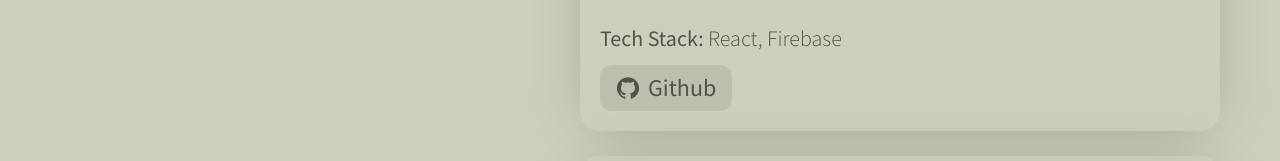
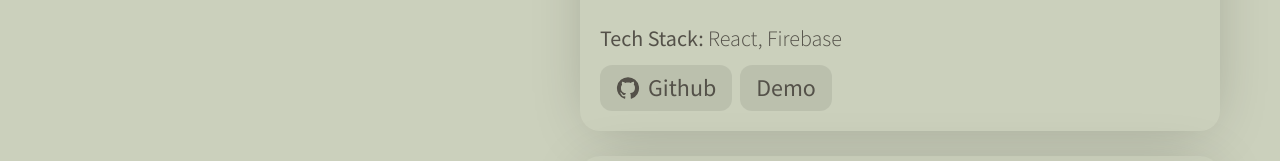
Before and after one commit to patelheta/heta-mysite, a Next.js app: page / in a window 1280 px wide. Shown: the part 770-931 px from the top of the page. Built offline with nearby package versions, Linux system fonts and the light colour scheme.

Commit message:
Updating project demo list

```diff
--- a/components/ProjectList.tsx
+++ b/components/ProjectList.tsx
@@ -11,6 +11,7 @@ function ProjectList() {
         "Place where you can save your photos and memories. Responsive design built using React and Firebase.",
       techStack: "React, Firebase",
       githubLink: "https://github.com/patelheta/PhotoBooth",
+      demoLink: "https://photo-booth-mu.vercel.app/",
     },
     {
       id: 9,
```
